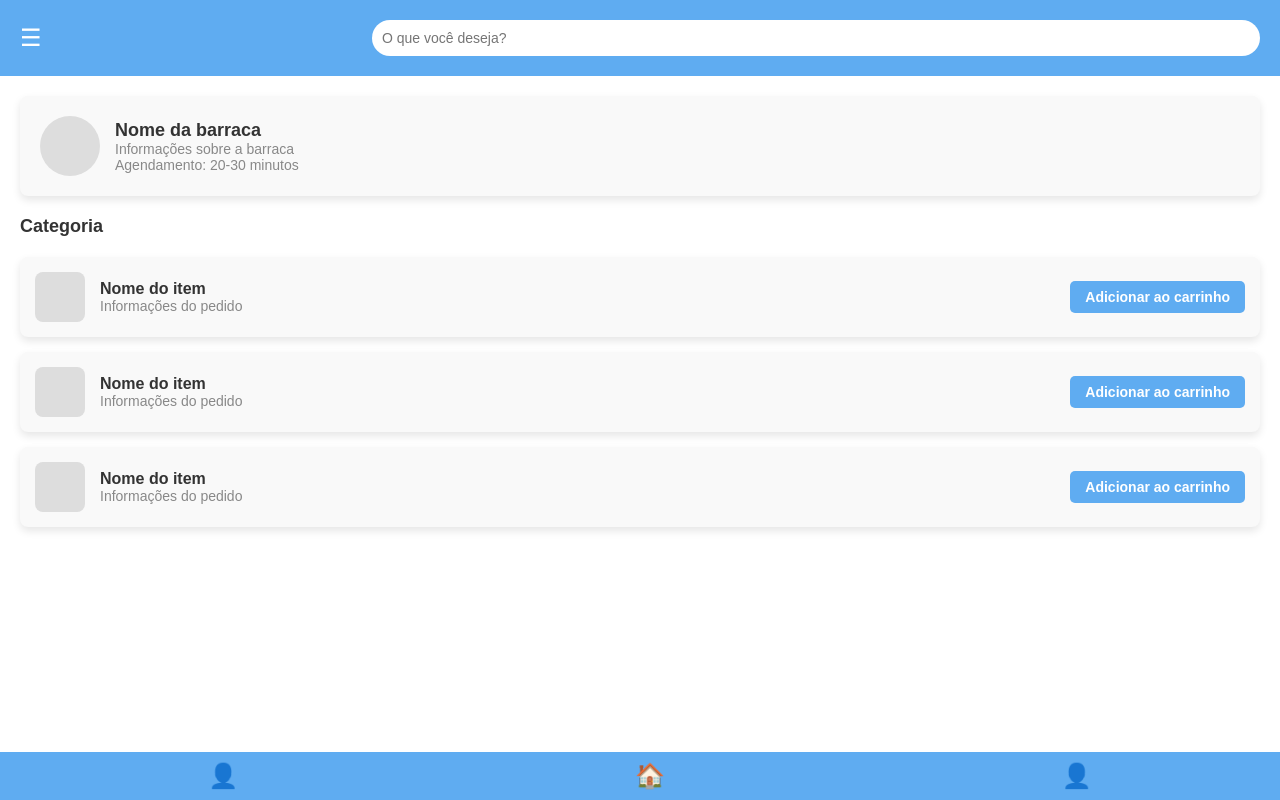
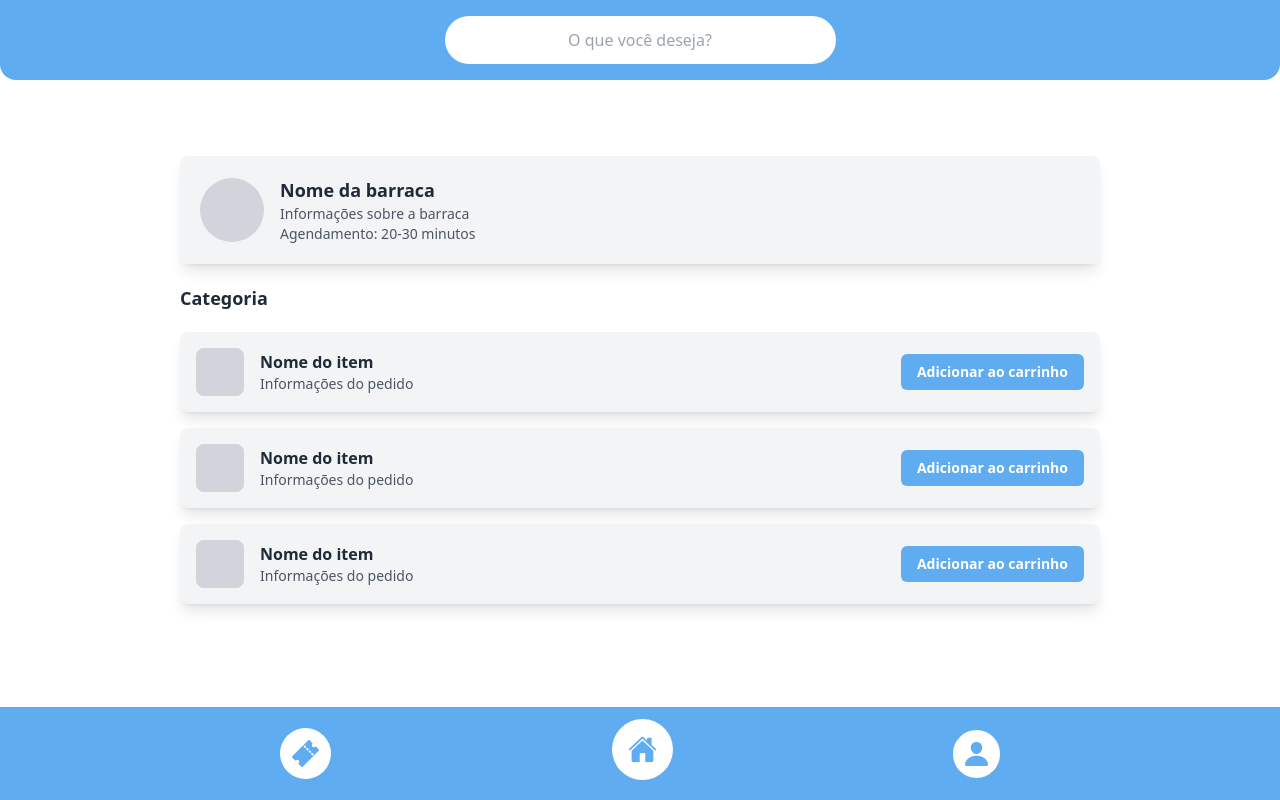
Before and after one commit to JoaoM06/pegaai, a Django app: page /menu in a window 1280 px wide. Run offline with Django 5.2, Linux system fonts and the light colour scheme; some libraries are stand-ins or nearby versions.

Commit message:
Acabando de transformar todos os CSSs para TailWind

```diff
--- a/pegaai/app/templates/menu.html
+++ b/pegaai/app/templates/menu.html
@@ -1,204 +1,61 @@
+{% load static %}
+
 <!DOCTYPE html>
 <html lang="pt-BR">
 <head>
     <meta charset="UTF-8">
     <meta name="viewport" content="width=device-width, initial-scale=1.0">
     <title>Página de Barraca</title>
-    <style>
-        /* Estilos gerais */
-        body {
-            font-family: Arial, sans-serif;
-            margin: 0;
-            background-color: #ffffff;
-        }
+    <link href="{% static 'css/output.css' %}" rel="stylesheet">
+    <link rel="stylesheet" href="{% static 'css/animations.css' %}">
+</head>
+<body class="bg-white font-sans">
 
-        /* Cabeçalho com barra de busca */
-        .header {
-            background-color: #5FACF1;
-            padding: 20px;
-            display: flex;
-            align-items: center;
-            justify-content: space-between;
-            color: #fff;
-        }
+    {% include 'header.html' %}
 
-        .menu-icon {
-            font-size: 24px;
-            cursor: pointer;
-        }
-
-        .search-bar {
-            background-color: #ffffff;
-            border: none;
-            border-radius: 20px;
-            padding: 10px;
-            width: 70%;
-            font-size: 14px;
-            outline: none;
-        }
-
-        /* Seção da barraca */
-        .stall-info {
-            margin: 20px;
-            padding: 20px;
-            background-color: #f9f9f9;
-            border-radius: 8px;
-            box-shadow: 0px 4px 8px rgba(0, 0, 0, 0.1);
-            display: flex;
-            align-items: center;
-            gap: 15px;
-        }
-
-        .stall-info .stall-image {
-            width: 60px;
-            height: 60px;
-            background-color: #ddd;
-            border-radius: 50%;
-        }
-
-        .stall-details {
-            color: #333;
-        }
-
-        .stall-details .stall-name {
-            font-size: 18px;
-            font-weight: bold;
-        }
-
-        .stall-details .stall-info-text {
-            font-size: 14px;
-            color: #888;
-        }
-
-        /* Título da categoria */
-        .category-title {
-            margin: 20px;
-            font-size: 18px;
-            font-weight: bold;
-            color: #333;
-        }
-
-        /* Lista de itens */
-        .item-card {
-            display: flex;
-            align-items: center;
-            margin: 0 20px 15px;
-            padding: 15px;
-            background-color: #f9f9f9;
-            border-radius: 8px;
-            box-shadow: 0px 4px 8px rgba(0, 0, 0, 0.1);
-        }
-
-        .item-card .item-image {
-            width: 50px;
-            height: 50px;
-            background-color: #ddd;
-            border-radius: 8px;
-            margin-right: 15px;
-        }
-
-        .item-details {
-            flex: 1;
-        }
-
-        .item-details .item-name {
-            font-size: 16px;
-            font-weight: bold;
-            color: #333;
-        }
-
-        .item-details .item-info-text {
-            font-size: 14px;
-            color: #888;
-        }
-
-        .add-to-cart-btn {
-            background-color: #5FACF1;
-            color: #fff;
-            border: none;
-            border-radius: 5px;
-            padding: 8px 15px;
-            cursor: pointer;
-            font-size: 14px;
-            font-weight: bold;
-        }
-
-        /* Rodapé com ícones de navegação */
-        .footer {
-            background-color: #5FACF1;
-            padding: 10px;
-            display: flex;
-            justify-content: space-around;
-            align-items: center;
-            position: fixed;
-            bottom: 0;
-            width: 100%;
-        }
-
-        .footer-icon {
-            color: #ffffff;
-            font-size: 24px;
-            cursor: pointer;
-        }
-    </style>
-</head>
-<body>
-
-    <!-- Cabeçalho -->
-    <header class="header">
-        <span class="menu-icon">&#9776;</span>
-        <input type="text" class="search-bar" placeholder="O que você deseja?">
-    </header>
-
-    <!-- Seção de informações da barraca -->
-    <section class="stall-info">
-        <div class="stall-image"></div>
-        <div class="stall-details">
-            <div class="stall-name">Nome da barraca</div>
-            <div class="stall-info-text">Informações sobre a barraca</div>
-            <div class="stall-info-text">Agendamento: 20-30 minutos</div>
+    <main class="flex-grow pt-28 pb-32 px-4 md:px-8 mt-6 fade-in lg:mx-32">
+        <section class="m-5 p-5 bg-gray-100 rounded-lg shadow-lg flex items-center gap-4">
+            <div class="w-16 h-16 bg-gray-300 rounded-full"></div>
+            <div>
+                <h1 class="text-lg font-bold text-gray-800">Nome da barraca</h1>
+                <p class="text-sm text-gray-600">Informações sobre a barraca</p>
+                <p class="text-sm text-gray-600">Agendamento: 20-30 minutos</p>
             </div>
         </section>
 
-    <!-- Título da categoria -->
-    <div class="category-title">Categoria</div>
+        <div class="m-5 text-lg font-bold text-gray-800">Categoria</div>
 
-    <!-- Lista de itens da categoria -->
-    <div class="item-card">
-        <div class="item-image"></div>
-        <div class="item-details">
-            <div class="item-name">Nome do item</div>
-            <div class="item-info-text">Informações do pedido</div>
+        <div class="m-5 flex flex-col gap-4">
+            <div class="flex items-center bg-gray-100 p-4 rounded-lg shadow-lg">
+                <div class="w-12 h-12 bg-gray-300 rounded-lg mr-4"></div>
+                <div class="flex-1">
+                    <h2 class="text-base font-bold text-gray-800">Nome do item</h2>
+                    <p class="text-sm text-gray-600">Informações do pedido</p>
                 </div>
-        <button class="add-to-cart-btn">Adicionar ao carrinho</button>
+                <button class="bg-primary text-white rounded-md py-2 px-4 text-sm font-bold">Adicionar ao carrinho</button>
             </div>
 
-    <div class="item-card">
-        <div class="item-image"></div>
-        <div class="item-details">
-            <div class="item-name">Nome do item</div>
-            <div class="item-info-text">Informações do pedido</div>
+            <div class="flex items-center bg-gray-100 p-4 rounded-lg shadow-lg">
+                <div class="w-12 h-12 bg-gray-300 rounded-lg mr-4"></div>
+                <div class="flex-1">
+                    <h2 class="text-base font-bold text-gray-800">Nome do item</h2>
+                    <p class="text-sm text-gray-600">Informações do pedido</p>
                 </div>
-        <button class="add-to-cart-btn">Adicionar ao carrinho</button>
+                <button class="bg-primary text-white rounded-md py-2 px-4 text-sm font-bold">Adicionar ao carrinho</button>
             </div>
 
-    <div class="item-card">
-        <div class="item-image"></div>
-        <div class="item-details">
-            <div class="item-name">Nome do item</div>
-            <div class="item-info-text">Informações do pedido</div>
+            <div class="flex items-center bg-gray-100 p-4 rounded-lg shadow-lg">
+                <div class="w-12 h-12 bg-gray-300 rounded-lg mr-4"></div>
+                <div class="flex-1">
+                    <h2 class="text-base font-bold text-gray-800">Nome do item</h2>
+                    <p class="text-sm text-gray-600">Informações do pedido</p>
                 </div>
-        <button class="add-to-cart-btn">Adicionar ao carrinho</button>
+                <button class="bg-primary text-white rounded-md py-2 px-4 text-sm font-bold">Adicionar ao carrinho</button>
             </div>
+        </div>
+    </main>
 
-    <!-- Rodapé -->
-    <footer class="footer">
-        <span class="footer-icon">&#128100;</span>
-        <span class="footer-icon">&#127968;</span>
-        <span class="footer-icon">&#128100;</span>
-    </footer>
+    {% include 'footer.html' %}
 
-    <!-- Link para ícones (Font Awesome) -->
-    <script src="https://kit.fontawesome.com/a076d05399.js" crossorigin="anonymous"></script>
 </body>
 </html>
--- a/pegaai/app/urls.py
+++ b/pegaai/app/urls.py
@@ -4,8 +4,12 @@
 urlpatterns = [
     path("", views.home, name="home"),
     path("registrar", views.register),
+    path("register", views.register),
     path("entrar", views.login),
+    path("login", views.login),
     path("menu", views.menu),
     path("pedidos", views.orders, name="orders"),
-    path("perfil", views.profile, name="profile")
+    path("orders", views.orders, name="orders"),
+    path("perfil", views.profile, name="profile"),
+    path("profile", views.profile, name="profile")
 ]
--- a/pegaai/static/css/output.css
+++ b/pegaai/static/css/output.css
@@ -725,6 +725,14 @@
   margin-top: 2rem;
 }
 
+.mb-3 {
+  margin-bottom: 0.75rem;
+}
+
+.mr-4 {
+  margin-right: 1rem;
+}
+
 .block {
   display: block;
 }
@@ -793,6 +801,14 @@
   height: 100vh;
 }
 
+.h-12 {
+  height: 3rem;
+}
+
+.h-16 {
+  height: 4rem;
+}
+
 .w-20 {
   width: 5rem;
 }
@@ -845,8 +861,28 @@
   width: 100%;
 }
 
+.w-12 {
+  width: 3rem;
+}
+
+.w-16 {
+  width: 4rem;
+}
+
+.w-3\/4 {
+  width: 75%;
+}
+
+.w-1 {
+  width: 0.25rem;
+}
+
 .max-w-sm {
   max-width: 24rem;
+}
+
+.flex-1 {
+  flex: 1 1 0%;
 }
 
 .flex-grow {
@@ -867,6 +903,10 @@
 
 .resize {
   resize: both;
+}
+
+.flex-col {
+  flex-direction: column;
 }
 
 .items-end {
@@ -891,6 +931,10 @@
 
 .justify-evenly {
   justify-content: space-evenly;
+}
+
+.gap-4 {
+  gap: 1rem;
 }
 
 .divide-y > :not([hidden]) ~ :not([hidden]) {
@@ -1230,6 +1283,12 @@
 .shadow-md {
   --tw-shadow: 0 4px 6px -1px rgb(0 0 0 / 0.1), 0 2px 4px -2px rgb(0 0 0 / 0.1);
   --tw-shadow-colored: 0 4px 6px -1px var(--tw-shadow-color), 0 2px 4px -2px var(--tw-shadow-color);
+  box-shadow: var(--tw-ring-offset-shadow, 0 0 #0000), var(--tw-ring-shadow, 0 0 #0000), var(--tw-shadow);
+}
+
+.shadow-lg {
+  --tw-shadow: 0 10px 15px -3px rgb(0 0 0 / 0.1), 0 4px 6px -4px rgb(0 0 0 / 0.1);
+  --tw-shadow-colored: 0 10px 15px -3px var(--tw-shadow-color), 0 4px 6px -4px var(--tw-shadow-color);
   box-shadow: var(--tw-ring-offset-shadow, 0 0 #0000), var(--tw-ring-shadow, 0 0 #0000), var(--tw-shadow);
 }
 
```
Also changed, not shown: other parts of pegaai/static/css/output.css (+40 -0 lines), pegaai/app/templates/login.html (+39 -12 lines). Lines whose indentation alone changed are shown as unchanged.
